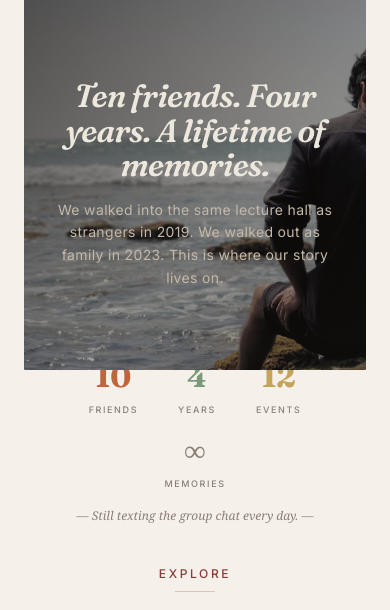
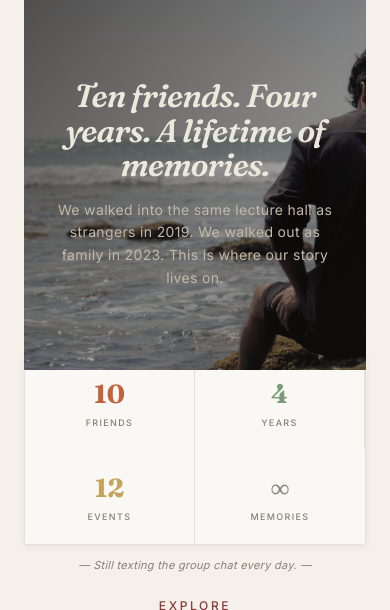
Before and after one commit to sojib96/elon_boys, a FastAPI app: page / in a window 390 px wide. Shown: the part 50-660 px from the top of the page. Run offline with FastAPI, Linux system fonts and the light colour scheme; some libraries are stand-ins or nearby versions; some web fonts are replaced.

Commit message:
Revert "Stats block: horizontal editorial row, no box/border, thin hairline separators, larger numerals"
This reverts commit 6b61902adfc76ea9a5614976bfb4aa7b819a26bc.

```diff
--- a/app/templates/home.html
+++ b/app/templates/home.html
@@ -14,16 +14,11 @@
         line-height: 1.08;
     }
 
-    .stat-sep {
-        display: none;
+    .home-stat {
+        border-right: 1px solid #E8E0D6;
     }
-    @media (min-width: 768px) {
-        .stat-sep {
-            display: block;
-            width: 1px;
-            height: 32px;
-            background: #D4C9B8;
-        }
+    .home-stat:last-child {
+        border-right: 0;
     }
 
     .explore-tile {
@@ -141,35 +136,33 @@
 
 {# ── STATS + EXPLORE (overlaps hero bottom) ── #}
 <div class="-mt-12 md:-mt-14 mb-16">
+    <div class="grid md:grid-cols-5 gap-6 md:gap-8">
 
-    {# ── STATS (horizontal editorial row, no box) ── #}
-    <div class="mb-10 md:mb-12">
-        <div class="flex flex-wrap items-center justify-center gap-y-3">
-            <div class="px-5 md:px-10 text-center">
-                <span class="block" style="font-family: 'Fraunces', Georgia, serif; font-weight: 700; font-size: 30px; color: #C1633B;">10</span>
-                <span class="block text-[9px] text-[#8A7F76] uppercase tracking-[0.18em] font-medium font-sans mt-1">Friends</span>
+        {# ── STATS (sits on hero edge) ── #}
+        <div class="md:col-span-2">
+            <div class="grid grid-cols-2 rounded-sm overflow-hidden bg-[#FAF8F4]" style="border: 1px solid #E8E0D6; box-shadow: 0 2px 8px rgba(26,22,20,0.06);">
+                <div class="home-stat px-4 py-5 text-center">
+                    <span class="block" style="font-family: 'Fraunces', Georgia, serif; font-weight: 700; font-size: 26px; color: #C1633B;">10</span>
+                    <span class="block text-[9px] text-[#8A7F76] uppercase tracking-[0.15em] font-medium font-sans mt-0.5">Friends</span>
+                </div>
+                <div class="home-stat px-4 py-5 text-center">
+                    <span class="block" style="font-family: 'Fraunces', Georgia, serif; font-weight: 700; font-size: 26px; color: #7A9A7A;">4</span>
+                    <span class="block text-[9px] text-[#8A7F76] uppercase tracking-[0.15em] font-medium font-sans mt-0.5">Years</span>
+                </div>
+                <div class="home-stat px-4 py-5 text-center">
+                    <span class="block" style="font-family: 'Fraunces', Georgia, serif; font-weight: 700; font-size: 26px; color: #C4A35A;">12</span>
+                    <span class="block text-[9px] text-[#8A7F76] uppercase tracking-[0.15em] font-medium font-sans mt-0.5">Events</span>
+                </div>
+                <div class="home-stat px-4 py-5 text-center">
+                    <span class="block" style="font-family: 'Fraunces', Georgia, serif; font-weight: 700; font-size: 26px; color: #8A7F76;">&infin;</span>
+                    <span class="block text-[9px] text-[#8A7F76] uppercase tracking-[0.15em] font-medium font-sans mt-0.5">Memories</span>
+                </div>
             </div>
-            <span class="stat-sep" aria-hidden="true"></span>
-            <div class="px-5 md:px-10 text-center">
-                <span class="block" style="font-family: 'Fraunces', Georgia, serif; font-weight: 700; font-size: 30px; color: #7A9A7A;">4</span>
-                <span class="block text-[9px] text-[#8A7F76] uppercase tracking-[0.18em] font-medium font-sans mt-1">Years</span>
-            </div>
-            <span class="stat-sep" aria-hidden="true"></span>
-            <div class="px-5 md:px-10 text-center">
-                <span class="block" style="font-family: 'Fraunces', Georgia, serif; font-weight: 700; font-size: 30px; color: #C4A35A;">12</span>
-                <span class="block text-[9px] text-[#8A7F76] uppercase tracking-[0.18em] font-medium font-sans mt-1">Events</span>
-            </div>
-            <span class="stat-sep" aria-hidden="true"></span>
-            <div class="px-5 md:px-10 text-center">
-                <span class="block" style="font-family: 'Fraunces', Georgia, serif; font-weight: 700; font-size: 30px; color: #8A7F76;">&infin;</span>
-                <span class="block text-[9px] text-[#8A7F76] uppercase tracking-[0.18em] font-medium font-sans mt-1">Memories</span>
-            </div>
+            <p class="text-center text-[11px] text-[#8A7F76] font-sans italic tracking-wide mt-3">&mdash; Still texting the group chat every day. &mdash;</p>
         </div>
-        <p class="text-center text-[12px] text-[#8A7F76] italic mt-4" style="font-family: Georgia, 'Times New Roman', serif;">&mdash; Still texting the group chat every day. &mdash;</p>
-    </div>
 
-    {# ── EXPLORE ── #}
-    <div>
+        {# ── EXPLORE ── #}
+        <div class="md:col-span-3">
             <div class="text-center mb-5">
                 <h2 class="text-[12px] text-[#8B3A3A] font-sans uppercase tracking-[0.22em] font-medium">Explore</h2>
                 <div class="w-10 h-px mx-auto mt-2" style="background: #D4C9B8;"></div>
@@ -201,6 +194,8 @@
                 {% endfor %}
             </div>
         </div>
+
+    </div>
 </div>
 
 {# ── FEATURED MEMORY ── #}
```
